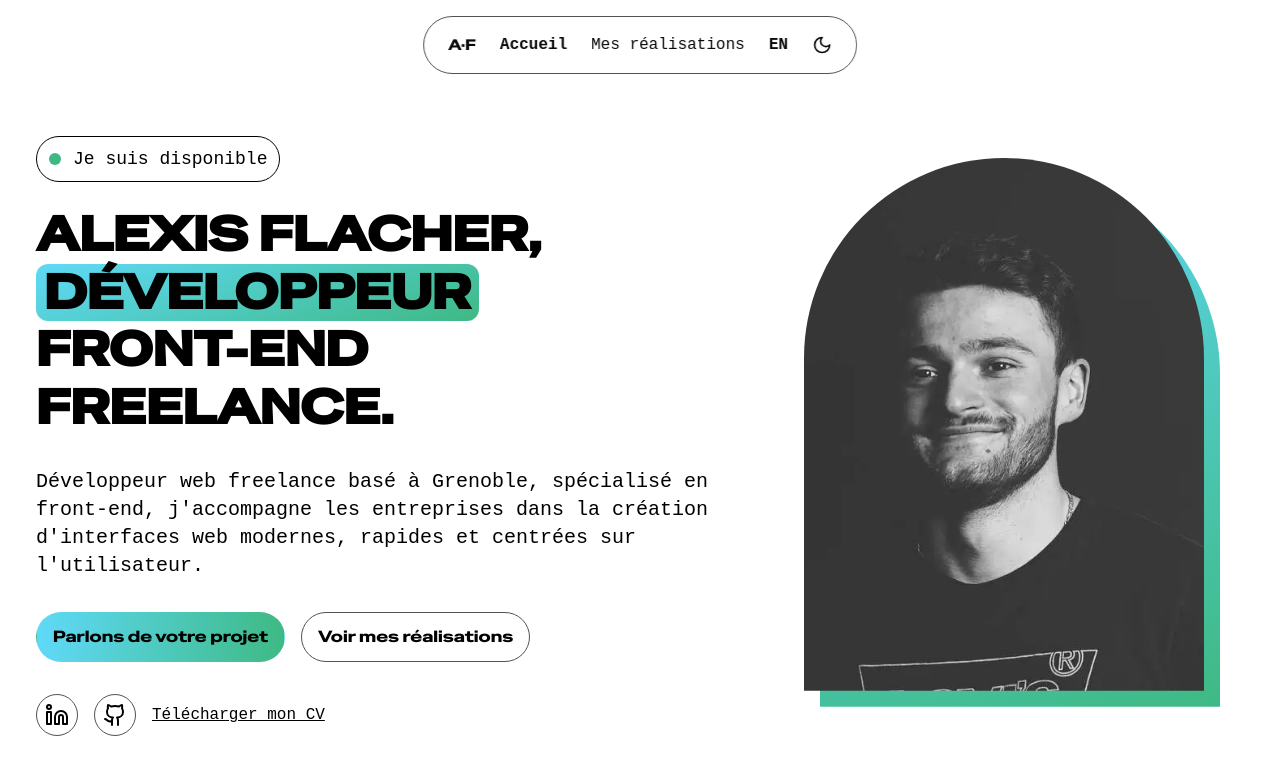
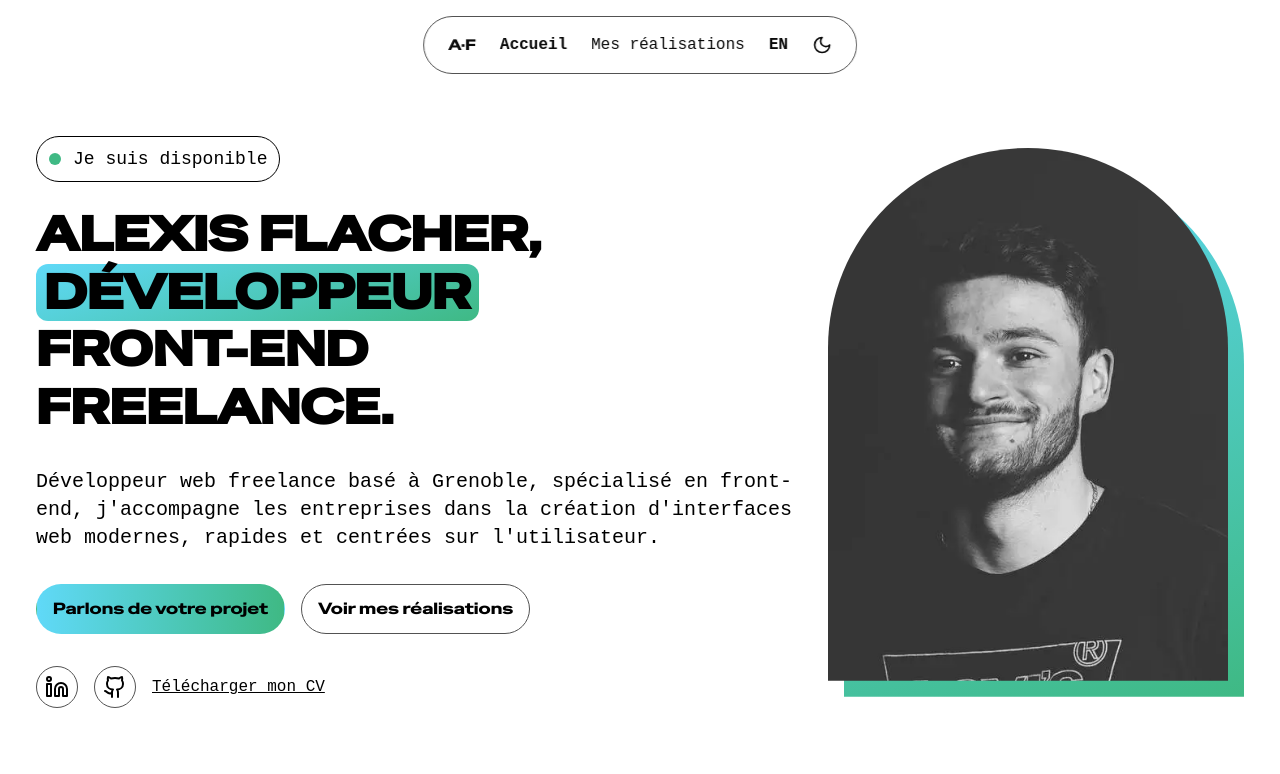
Before and after one commit to AlexisF9/Portfolio-2025, a Next.js app: page / in a window 1280 px wide. Shown: the top 774 px of the page. Built offline with nearby package versions, Linux system fonts and the light colour scheme; a web font is replaced by a local one.

Commit message:
update hero picture margin

```diff
--- a/src/components/hero.tsx
+++ b/src/components/hero.tsx
@@ -288,7 +288,7 @@ export default function Hero() {
         </div>
       </div>
 
-      <div className="relative shrink-0 w-[260px] lg:w-[400px] max-w-full aspect-[3/4] mr-10 ml-10 mb-6">
+      <div className="relative shrink-0 w-[260px] lg:w-[400px] max-w-full aspect-[3/4] mr-2 mb-2 md:mr-4 md:mb-4">
         <span
           aria-hidden="true"
           ref={pictureBackgroundRef}
```
